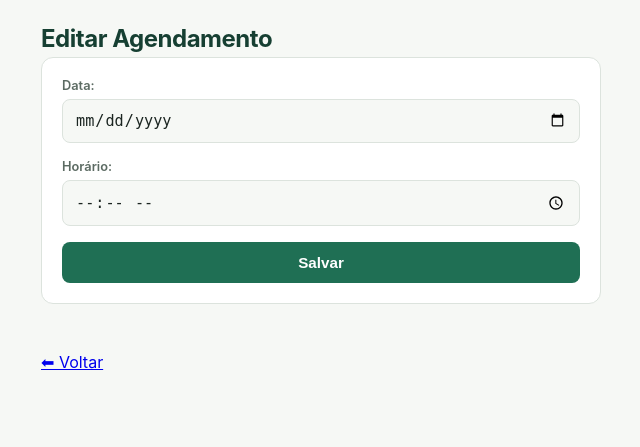
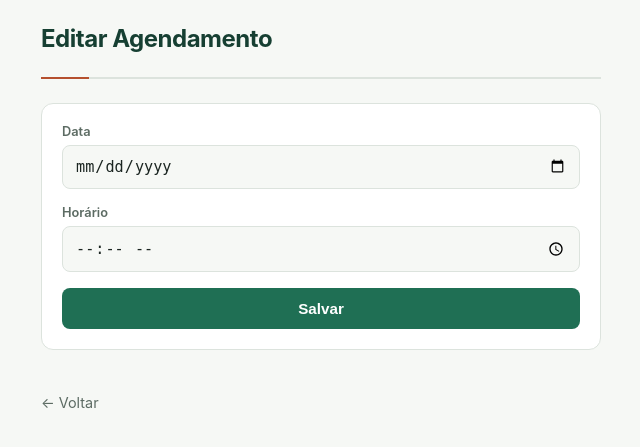
Before and after one commit to TaileneGomes/agendamento-quadra, a Flask app: page /editar/1 in a window 1280 px wide. Shown: the top 447 px of the page, without its empty margins (319-959 px from the left). Run offline with Flask 3, Linux system fonts and the light colour scheme; data that the repository does not hold is empty.

Commit message:
Atualizar o editar.html

```diff
--- a/templates/editar.html
+++ b/templates/editar.html
@@ -2,7 +2,8 @@
 <html lang="pt-br">
 <head>
     <meta charset="UTF-8">
-    <title>Editar</title>
+    <meta name="viewport" content="width=device-width, initial-scale=1">
+    <title>Editar Agendamento</title>
     <link rel="stylesheet" href="{{ url_for('static', filename='style.css') }}">
 </head>
 <body>
@@ -10,21 +11,19 @@
 <div class="container">
 
 <h1>Editar Agendamento</h1>
+<p class="subtitulo">{{ agendamento[1] }}</p>
 
 <form action="/atualizar/{{ agendamento[0] }}" method="post">
-
-    <label>Data:</label>
+    <label>Data</label>
     <input type="date" name="data" value="{{ agendamento[2] }}" required>
 
-    <label>Horário:</label>
+    <label>Horário</label>
     <input type="time" name="horario" value="{{ agendamento[3] }}" required>
 
     <button type="submit">Salvar</button>
-
 </form>
 
-<br>
-<a href="/">⬅ Voltar</a>
+<a class="voltar" href="/">← Voltar</a>
 
 </div>
 
```
